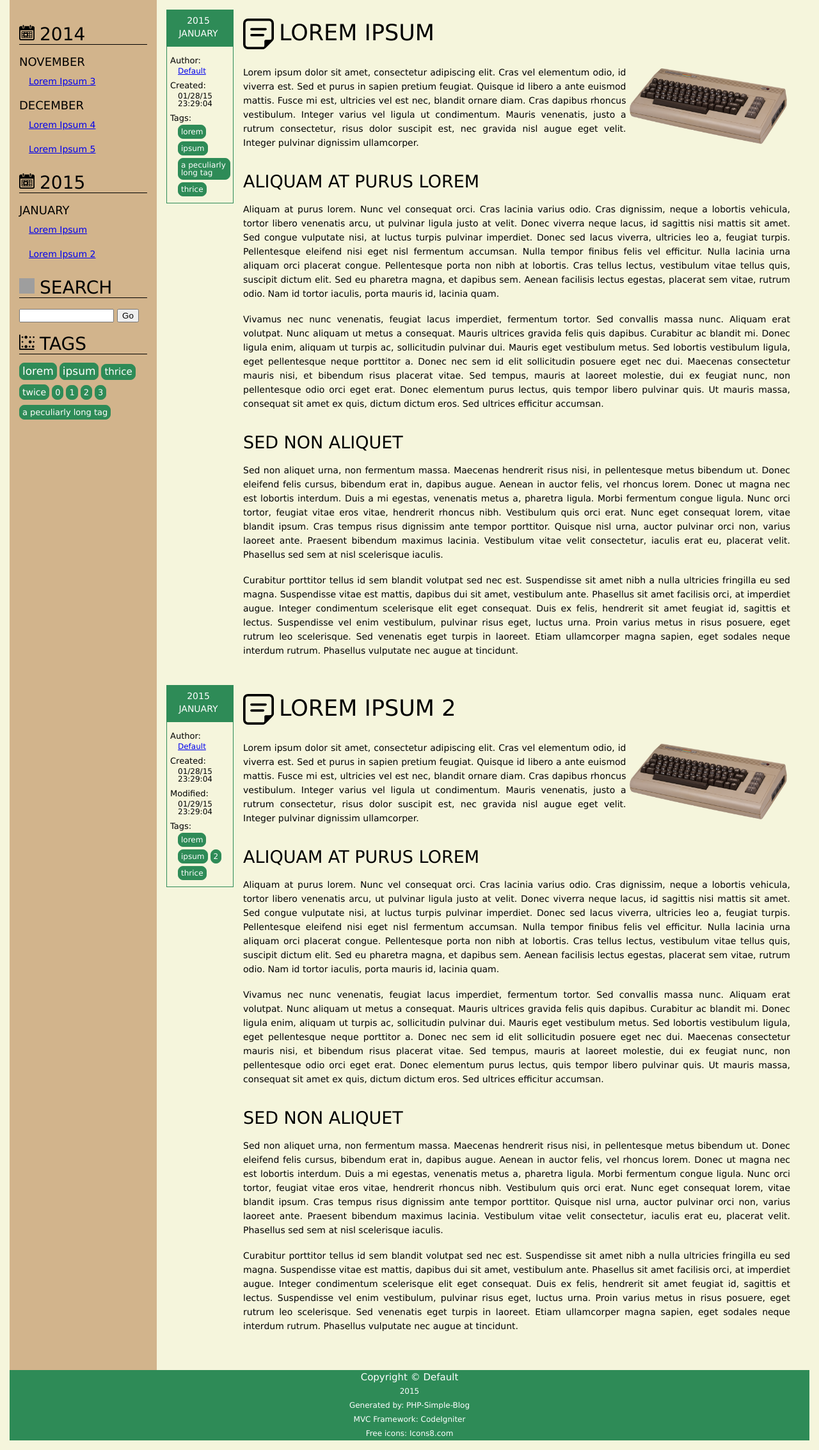
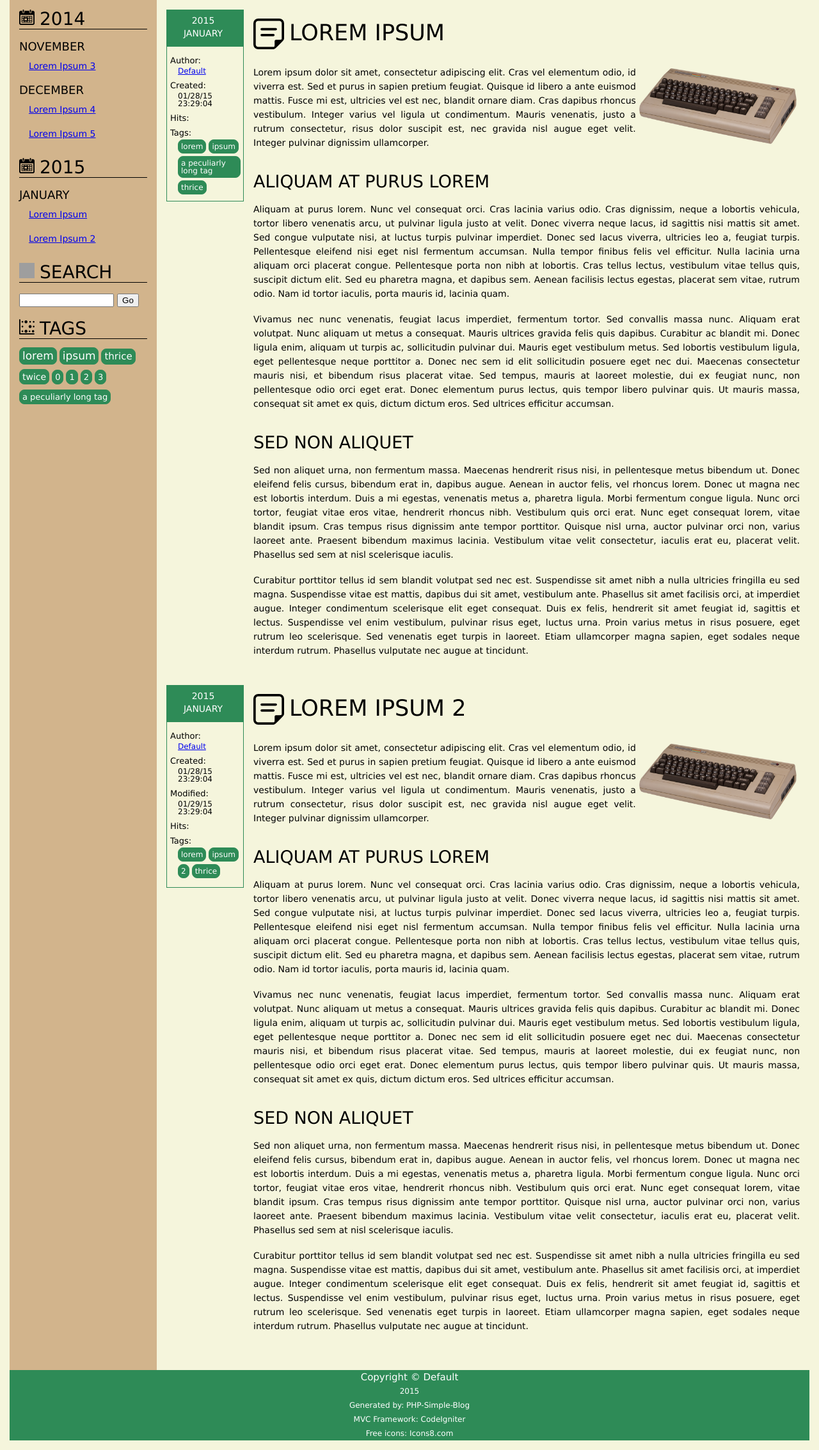
Before and after one commit to goobemaster/php-not-spaghetti, a CodeIgniter app: page / in a window 1280 px wide. Shown: the part 114-2381 px from the top of the page at 64% size. Run offline with CodeIgniter, Linux system fonts and the light colour scheme; data that the repository does not hold is empty; some libraries are stand-ins or nearby versions; grey boxes are pictures that could not be loaded.

Commit message:
CSS Layout fix

```diff
--- a/application/controllers/home.php
+++ b/application/controllers/home.php
@@ -66,6 +66,8 @@ class Home extends CI_Controller {
                                 'author' => $this->Configuration->get('author'),
                                 'author_email' => $this->Configuration->get('author_email'));
 
+    if (!empty($this->content_data['post']) && $this->content_data['post'][0]->published) $this->Blog->update_hits($post_id[0], $this->content_data['post'][0]->hits + 1);
+
     $this->load->view('header', $this->meta_data);
     $this->load->view('panel', $this->panel_data);
     $this->load->view('content', $this->content_data);
--- a/application/models/blog.php
+++ b/application/models/blog.php
@@ -60,4 +60,9 @@ class Blog extends CI_Model {
     arsort($tags, SORT_NUMERIC);
     return array_slice($tags, 0, $limit);
   }
+
+  function update_hits($id, $hits) {
+    $this->db->where('id', $id);
+    $this->db->update('blog', array('hits' => $hits));
+  }
 }
--- a/application/views/blog.php
+++ b/application/views/blog.php
@@ -1,6 +1,7 @@
 <?php if ($blog->published) { ?>
 <div class="blog" id="blog_<?php echo $blog->id; ?>">
   <aside>
+    <div>
     <time datetime="<?php echo $blog->created; ?>"><?php echo strftime('%Y', strtotime($blog->created)) . '<br/>' . strftime('%B', strtotime($blog->created)); ?></time>
     <dl>
       <dt>Author:</dt><dd><a href="mailto:<?php echo $author_email; ?>"><?php echo $author; ?></a></dd>
@@ -8,10 +9,12 @@
       <?php if ($blog->created != $blog->modified) { ?>
       <dt>Modified:</dt><dd><?php echo strftime('%x %X', strtotime($blog->modified)); ?></dd>
       <?php } ?>
+      <dt>Hits:</dt><dd><?php echo $blog->hits; ?></dd>
       <?php if ($blog->tags) { ?>
       <dt>Tags:</dt><dd class="tags"><?php foreach(explode(',', $blog->tags) as $tag) echo '<div class="tag">' . $tag . '</div>'; ?></dd>
       <?php } ?>
     </dl>
+    </div>
   </aside>
   <article>
     <h1><img src="media/images/post-icon.png" alt="<?php $blog->title; ?>" title="<?php $blog->title; ?>"/><?php echo $blog->title; ?></h1>
--- a/application/views/header.php
+++ b/application/views/header.php
@@ -31,12 +31,12 @@
     <?php echo $style_override['footer_background'] ? '#footer { background-color:' . $style_override['footer_background'] . ';}' : ''; ?>
     <?php echo $style_override['footer_font'] ? '#footer h1, #footer h2 { font-family:' . $style_override['footer_font'] . ';}' : ''; ?>
     <?php echo $style_override['footer_font_size'] ? '#footer h1, #footer h2 { font-size:' . $style_override['footer_font_size'] . ';}' : ''; ?>
-    <?php echo $style_override['aside_background'] ? '.blog aside { border:1px solid ' . $style_override['aside_background'] . ';}' : ''; ?>
-    <?php echo $style_override['aside_background'] ? '.blog aside time { background-image:linear-gradient(60deg, ' . $style_override['aside_background'] . ', ' . $style_override['aside_background'] . ');}' : ''; ?>
+    <?php echo $style_override['aside_background'] ? '.blog aside div { border:1px solid ' . $style_override['aside_background'] . ';}' : ''; ?>
+    <?php echo $style_override['aside_background'] ? '.blog aside div time { background-image:linear-gradient(60deg, ' . $style_override['aside_background'] . ', ' . $style_override['aside_background'] . ');}' : ''; ?>
     <?php echo $style_override['aside_font'] ? '.blog aside { font-family:' . $style_override['aside_font'] . ';}' : ''; ?>
     <?php echo $style_override['aside_font_size'] ? '.blog aside { font-size:' . $style_override['aside_font_size'] . ';}' : ''; ?>
     <?php echo $style_override['panel_font'] ? 'nav, nav h1, nav h2 { font-family:' . $style_override['panel_font'] . ';}' : ''; ?>
-    <?php echo $style_override['tag_background'] ? '.tag { background-color:' . $style_override['tag_background'] . '; border-color:' . $style_override['tag_background'] . ';}' : ''; ?>
+    <?php echo $style_override['tag_background'] ? '.tags .tag { background-color:' . $style_override['tag_background'] . '; border-color:' . $style_override['tag_background'] . ';}' : ''; ?>
     <?php echo $style_override['tag_color'] ? '.tag { color:' . $style_override['tag_color'] . ';}' : ''; ?>
   </style>
   <?php } ?>
--- a/css/blog_entry.css
+++ b/css/blog_entry.css
@@ -1,9 +1,10 @@
 .blog {
   margin-bottom:10px;
   width:auto;
+  display:block;
 }
 
-.tag {
+.tags .tag {
   background-color:black;
   border:1px solid black;
   border-radius:8px;
@@ -20,17 +21,23 @@
 }
 
 .blog aside {
+  display:table-cell;
+  vertical-align:top;
+  height:auto;
+  width:118px;
+  font-family:Verdana, Geneva, Tahoma, Arial, Helvetica, sans-serif;
+}
+
+.blog aside div {
   display:block;
-  float:left;
-  position:absolute;
-  width:103px;
+  vertical-align:top;
+  box-sizing:border-box;
   border:1px solid black;
-  font-family:Verdana, Geneva, Tahoma, Arial, Helvetica, sans-serif;
 }
 
 .blog aside time {
   display:block;
-  width:98px;
+  width:113px;
   height:45px;
   line-height:20px;
   margin:0 0 15px 0px;
@@ -61,11 +68,11 @@
 }
 
 .blog article {
-  display:block;
+  display:table-cell;
   font-size:14px;
   line-height:22px;
   margin:0 0 0px 90px;
-  padding:0px 15px 15px 30px;
+  padding:0px 0px 15px 15px;
   position:relative;
   color:black;
   font-family:Verdana, Geneva, Tahoma, Arial, Helvetica, sans-serif;
--- a/css/nav.css
+++ b/css/nav.css
@@ -6,7 +6,7 @@ nav {
   line-height:30px;
   margin-left:15px;
   display:table-cell;
-  height:inherit;
+  vertical-align:top;
 }
 
 nav h1 {
@@ -42,6 +42,10 @@ nav h1 img {
   vertical-align:top;
 }
 
+nav #posts {
+  vertical-align:top;
+}
+
 nav #posts p {
   padding-left:15px;
   font-size:14px;
```
